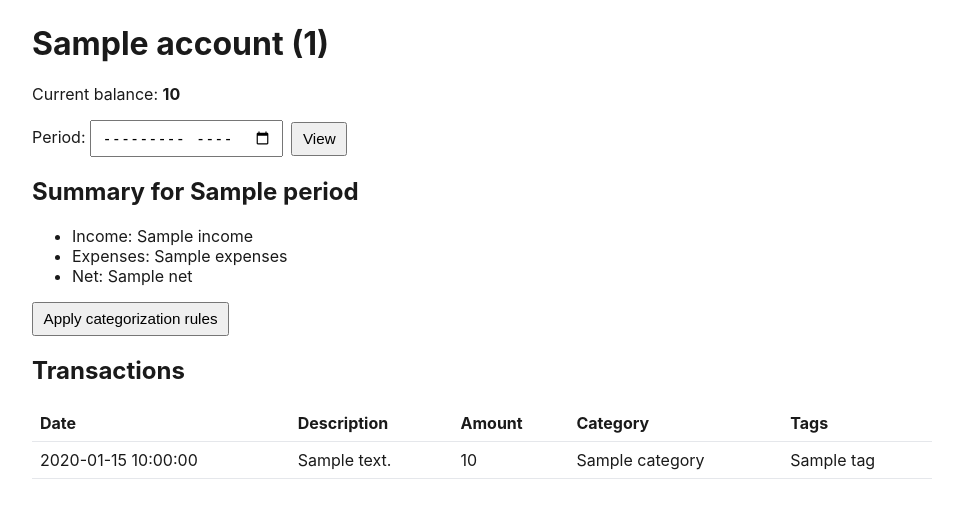
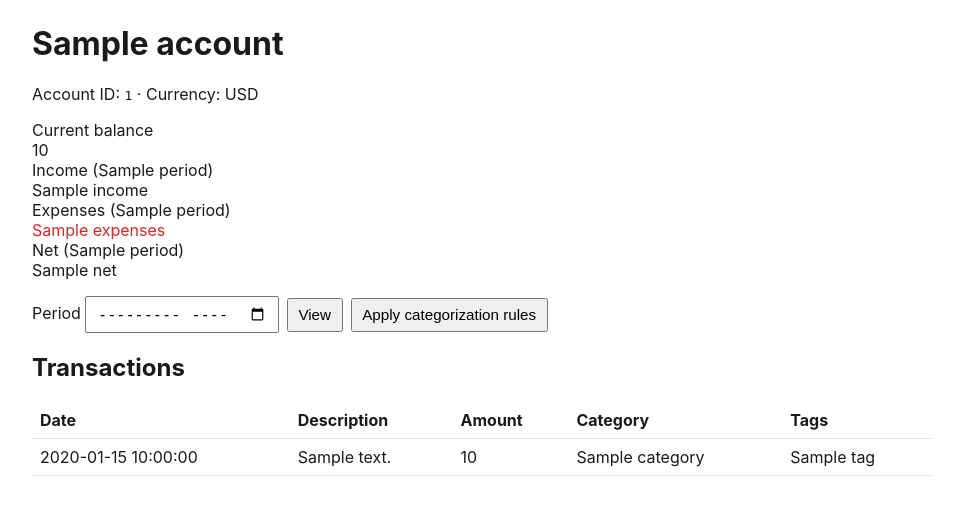
Before and after one commit to sanskar-vermaa/sanskar-verma, a Flask app: template ledger/web/templates/account.html in a window 1280 px wide. Shown: the part 72-590 px from the top of the page, without its empty margins (158-1121 px from the left). Run offline with Flask 3, Linux system fonts and the light colour scheme; the template is opened without the code that fills it: most values are stand-ins (such as "Sample title", 1, 10 or a date in 2020).

Commit message:
Redesign account detail page with stat cards and badges

```diff
--- a/ledger/web/templates/account.html
+++ b/ledger/web/templates/account.html
@@ -1,28 +1,40 @@
 {% extends "base.html" %}
 {% block title %}{{ account.account_id }} - Ledger{% endblock %}
 {% block content %}
-  <h1>{{ account.name }} ({{ account.account_id }})</h1>
-  <p>Current balance: <strong class="{{ 'negative' if balance.is_negative() else '' }}">{{ balance }}</strong></p>
+  <h1>{{ account.name }}</h1>
+  <p>Account ID: <code>{{ account.account_id }}</code> &middot; Currency: {{ account.currency }}</p>
 
-  <form method="get">
-    <label>Period: <input type="month" name="period" value="{{ period }}"></label>
+  <div class="stat-row">
+    <div class="stat-card">
+      <div class="stat-label">Current balance</div>
+      <div class="stat-value amount {{ 'negative' if balance.is_negative() else 'positive' }}">{{ balance }}</div>
+    </div>
+    {% if summary %}
+    <div class="stat-card">
+      <div class="stat-label">Income ({{ summary.period }})</div>
+      <div class="stat-value amount positive">{{ summary.income }}</div>
+    </div>
+    <div class="stat-card">
+      <div class="stat-label">Expenses ({{ summary.period }})</div>
+      <div class="stat-value amount negative">{{ summary.expenses }}</div>
+    </div>
+    <div class="stat-card">
+      <div class="stat-label">Net ({{ summary.period }})</div>
+      <div class="stat-value amount {{ 'negative' if summary.net.is_negative() else 'positive' }}">{{ summary.net }}</div>
+    </div>
+    {% endif %}
+  </div>
+
+  <form method="get" class="inline-form">
+    <label>Period <input type="month" name="period" value="{{ period }}"></label>
     <button type="submit">View</button>
+    <form method="post" action="{{ url_for('categorize', account_id=account.account_id) }}" style="margin:0">
+      <button type="submit" class="secondary">Apply categorization rules</button>
     </form>
-
-  {% if summary %}
-    <h2>Summary for {{ summary.period }}</h2>
-    <ul>
-      <li>Income: {{ summary.income }}</li>
-      <li>Expenses: {{ summary.expenses }}</li>
-      <li>Net: {{ summary.net }}</li>
-    </ul>
-  {% endif %}
-
-  <form method="post" action="{{ url_for('categorize', account_id=account.account_id) }}">
-    <button type="submit">Apply categorization rules</button>
   </form>
 
   <h2>Transactions</h2>
+  <div class="table-wrap">
     <table>
       <thead><tr><th>Date</th><th>Description</th><th>Amount</th><th>Category</th><th>Tags</th></tr></thead>
       <tbody>
@@ -30,11 +42,14 @@
         <tr>
           <td>{{ txn.posted_on }}</td>
           <td>{{ txn.description }}</td>
-        <td class="{{ 'negative' if txn.amount.is_negative() else '' }}">{{ txn.amount }}</td>
-        <td>{{ txn.category or "" }}</td>
-        <td>{{ txn.tags | join(", ") }}</td>
+          <td class="amount {{ 'negative' if txn.amount.is_negative() else 'positive' }}">{{ txn.amount }}</td>
+          <td>{% if txn.category %}<span class="badge">{{ txn.category }}</span>{% endif %}</td>
+          <td>
+            {% for tag in txn.tags %}<span class="badge muted">{{ tag }}</span>{% endfor %}
+          </td>
         </tr>
         {% endfor %}
       </tbody>
     </table>
+  </div>
 {% endblock %}
```
Lines whose indentation alone changed are shown as unchanged.
